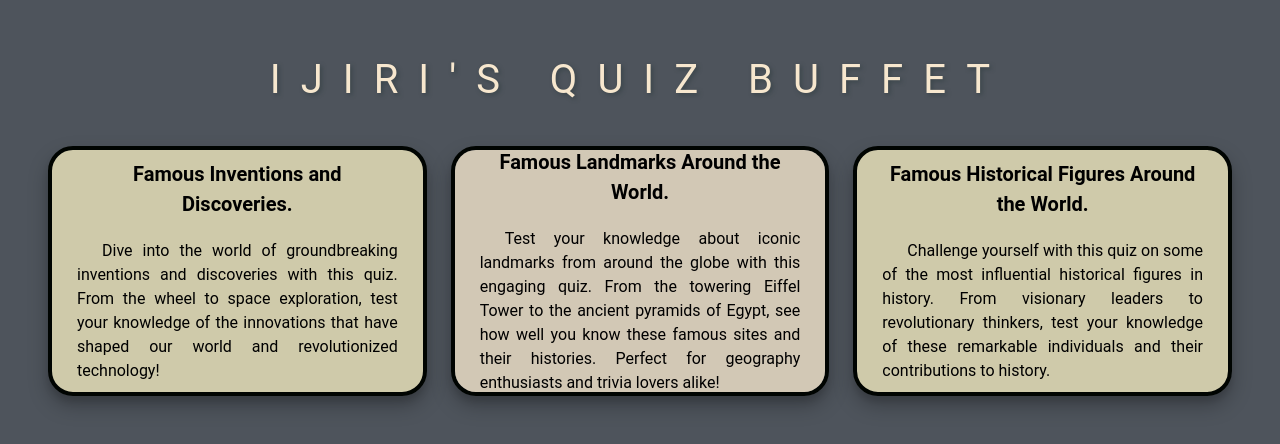
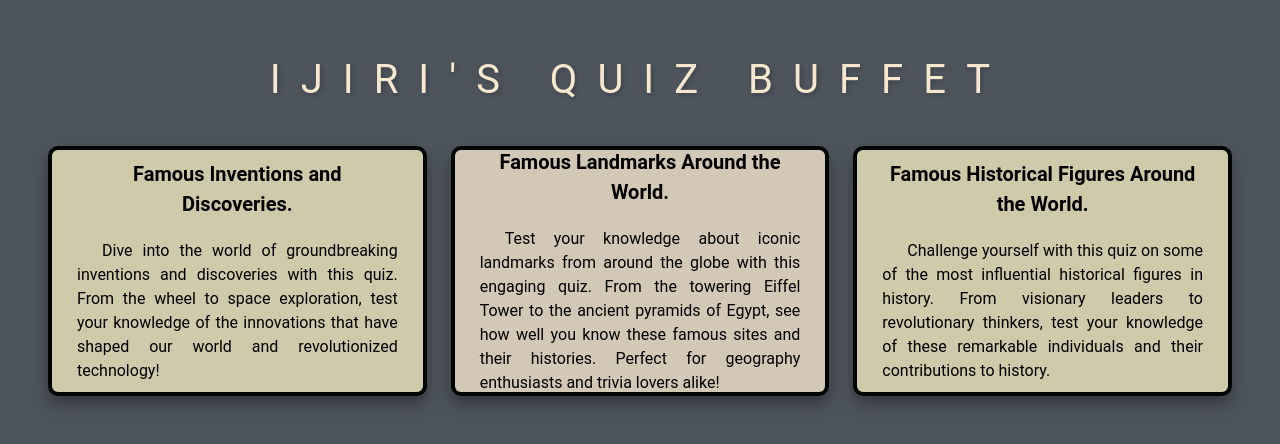
Before and after one commit to Edjery/practice-02-quiz-app, a React (Vite) app: page / in a window 1280 px wide. Shown: the top 444 px of the page. Built offline with nearby package versions, Linux system fonts and the light colour scheme.

Commit message:
Improve quiz card animation

```diff
--- a/src/component/home/QuizCard.tsx
+++ b/src/component/home/QuizCard.tsx
@@ -1,10 +1,11 @@
 import { Box, Button, Typography } from "@mui/material";
+import { animated, useSpring } from "@react-spring/web";
 import { useNavigate } from "react-router-dom";
 import { black, middleEasternEmpire, pensiveMood, sunAndSand, transparency } from "../../values/colors";
 import QuestionSet from "../../values/interface/QuestionSet";
 import { quizPath } from "../../values/paths";
 import QuestionSetList from "../../values/questionSet/QuestionSetList";
-import { betterBoxStyle, betterScrollStyle, hoverScale } from "../../values/stylingValues";
+import { betterBoxStyle, betterScrollStyle } from "../../values/stylingValues";
 import CenterBox from "../common/CenterBox";
 
 interface Props {
@@ -18,12 +19,26 @@ const QuizCard = ({ index, questionSet = QuestionSetList[0] }: Props) => {
     navigate(quizPath, { state: { questionSet } });
   };
 
+  const [props, api] = useSpring(() => ({
+    transform: "scale(1)",
+    config: { tension: 300, friction: 20 },
+  }));
+
+  const handleMouseEnter = () => {
+    api.start({ transform: "scale(1.05)" });
+  };
+
+  const handleMouseLeave = () => {
+    api.start({ transform: "scale(1)" });
+  };
+
   const pos = index ?? 0;
   const isEven = pos % 2 === 0;
   const bgColor = isEven ? middleEasternEmpire.champagne + transparency[20] : sunAndSand.champagne + transparency[20];
 
   return (
-    <Button sx={{ ...hoverScale, borderRadius: "10px", textTransform: "none" }} onClick={handleClick}>
+    <animated.div style={{ ...props }} onMouseEnter={handleMouseEnter} onMouseLeave={handleMouseLeave}>
+      <Button sx={{ borderRadius: "10px", textTransform: "none" }} onClick={handleClick}>
         <Box
           sx={{
             ...betterBoxStyle,
@@ -34,7 +49,7 @@ const QuizCard = ({ index, questionSet = QuestionSetList[0] }: Props) => {
             height: "250px",
             color: black,
             border: "4px solid",
-          borderRadius: "25px",
+            borderRadius: "10px",
             borderColor: pensiveMood.jetBlack,
             boxSizing: "border-box",
           }}
@@ -45,6 +60,7 @@ const QuizCard = ({ index, questionSet = QuestionSetList[0] }: Props) => {
           </CenterBox>
         </Box>
       </Button>
+    </animated.div>
   );
 };
 
--- a/src/values/questionSet/QuestionSetList.ts
+++ b/src/values/questionSet/QuestionSetList.ts
@@ -3,5 +3,5 @@ import FamousInvention from "./FamousInvention";
 import FamousLandmarks from "./FamousLandmarks";
 
 export default [
-    FamousInvention, FamousLandmarks, FamousFigures
+    FamousInvention, FamousLandmarks, FamousFigures,
 ]
```
Lines whose indentation alone changed are shown as unchanged.
